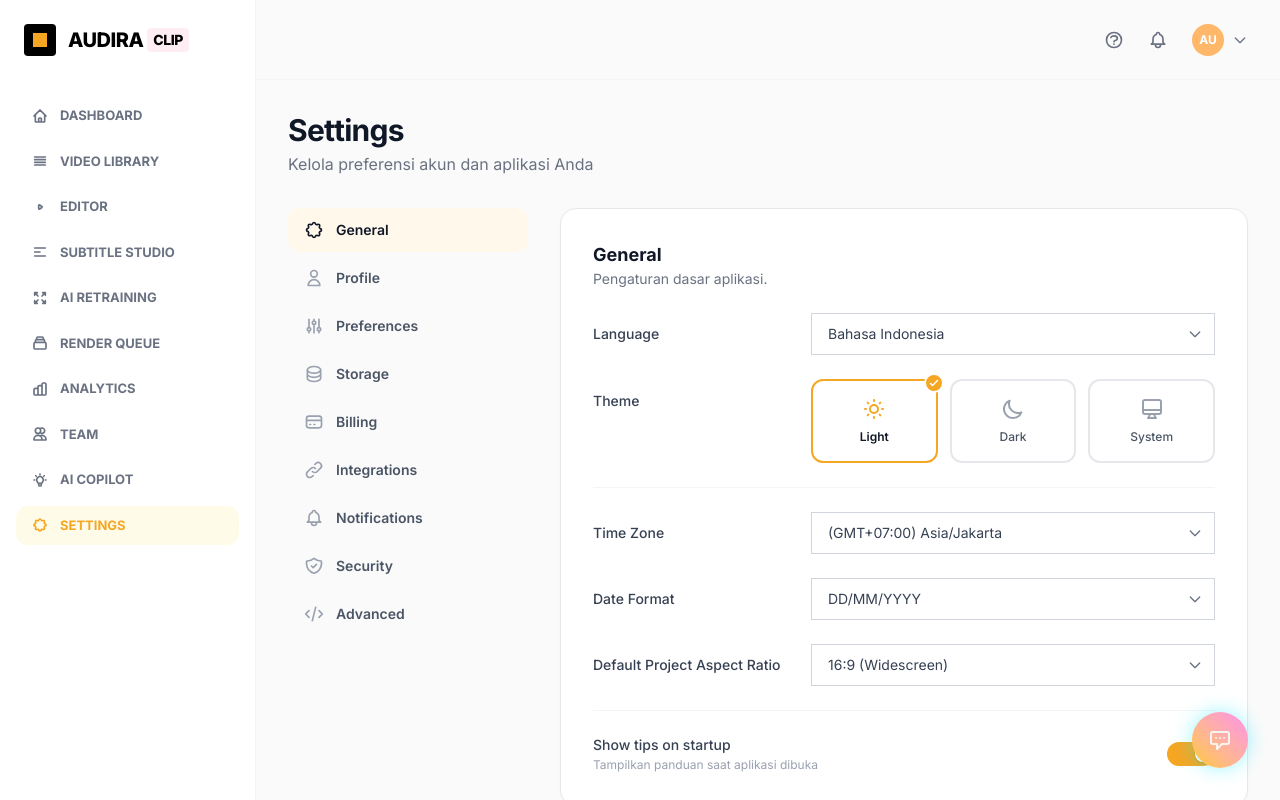
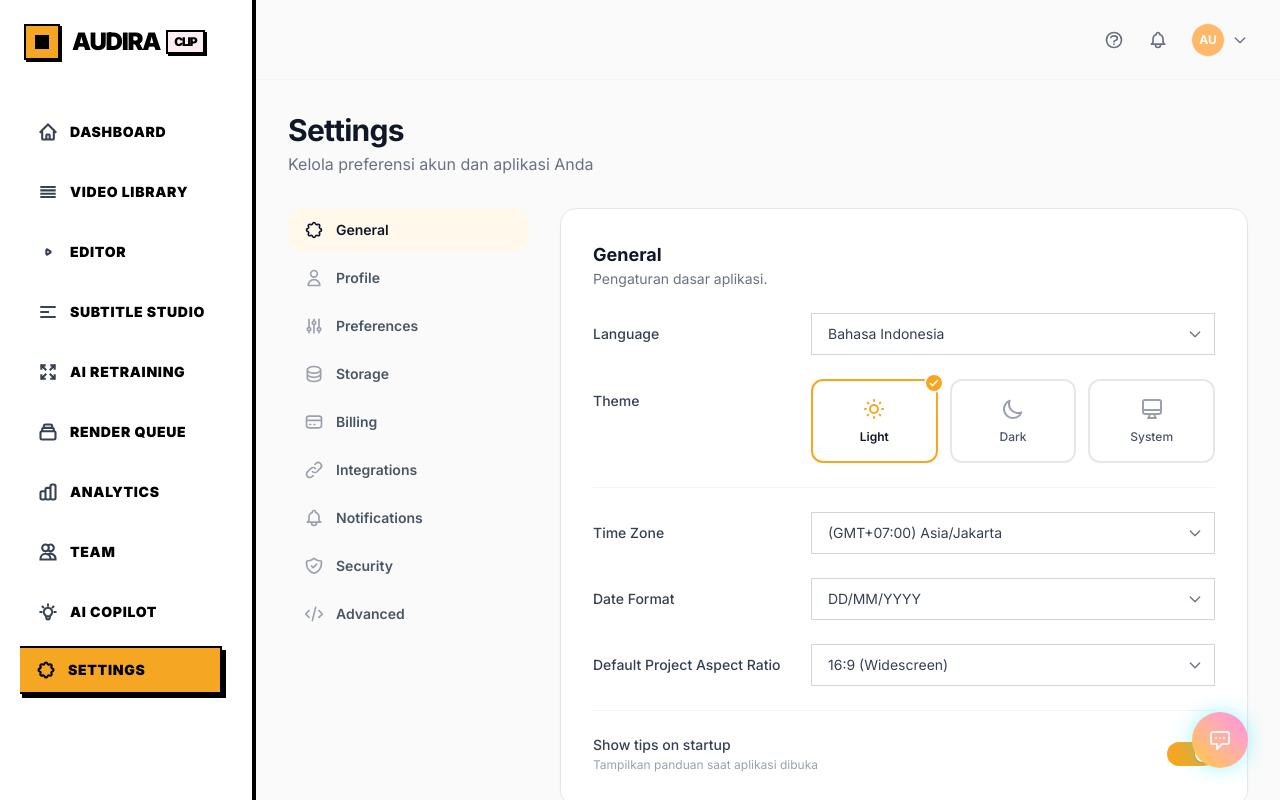
Before and after one commit to Audira141415/AUDIRA-CLIP-AI, a Next.js app in the folder apps/web/: page /settings in a window 1280 px wide. Built offline with nearby package versions, Linux system fonts and the light colour scheme.

Commit message:
style: redesign sidebar to match neo-brutalist aesthetic

```diff
--- a/apps/web/src/components/layout/Sidebar.tsx
+++ b/apps/web/src/components/layout/Sidebar.tsx
@@ -20,33 +20,33 @@ export default function Sidebar() {
   ];
 
   return (
-    <aside className="w-64 flex-shrink-0 bg-white h-screen flex flex-col py-6 px-4 sticky top-0 z-50 border-r border-gray-100">
+    <aside className="w-64 flex-shrink-0 bg-white h-screen flex flex-col py-6 px-5 sticky top-0 z-50 border-r-4 border-black">
       {/* Logo Area */}
-      <div className="flex items-center gap-3 mb-10 px-2 cursor-pointer">
-        <div className="w-8 h-8 bg-black rounded flex items-center justify-center shrink-0">
-          <div className="w-3.5 h-3.5 bg-[#F5A623] rounded-sm" />
+      <div className="flex items-center gap-3 mb-12 px-1 cursor-pointer">
+        <div className="w-9 h-9 bg-[#F5A623] border-2 border-black flex items-center justify-center shrink-0 shadow-[2px_2px_0px_0px_rgba(0,0,0,1)]">
+          <div className="w-3.5 h-3.5 bg-black" />
         </div>
-        <h1 className="font-extrabold text-xl tracking-tight text-black flex items-center gap-1">
-          AUDIRA <span className="bg-[#FFEDF4] text-black px-1.5 py-0.5 rounded text-sm">CLIP</span>
+        <h1 className="font-black text-2xl tracking-tighter text-black flex items-center gap-1.5 uppercase">
+          AUDIRA <span className="bg-[#FFEDF4] text-black px-1.5 py-0.5 border-2 border-black text-xs shadow-[2px_2px_0px_0px_rgba(0,0,0,1)]">CLIP</span>
         </h1>
       </div>
 
       {/* Navigation */}
-      <nav className="flex-1 space-y-1.5 overflow-y-auto">
+      <nav className="flex-1 space-y-3 overflow-y-auto pb-8 pr-2 custom-scrollbar">
         {menus.map((menu) => {
           const isActive = pathname === menu.href || (menu.href !== "/" && pathname.startsWith(menu.href));
           return (
             <Link
               key={menu.name}
               href={menu.href}
-              className={`flex items-center gap-3 px-4 py-2.5 rounded-xl text-[13px] font-bold transition-colors duration-200 ${
+              className={`flex items-center gap-3 px-4 py-3 text-sm font-black uppercase tracking-wider transition-all duration-150 ${
                 isActive
-                  ? "bg-yellow-50 text-[#F5A623]"
-                  : "text-gray-500 hover:text-gray-900 hover:bg-gray-50"
+                  ? "bg-[#F5A623] text-black border-2 border-black shadow-[4px_4px_0px_0px_rgba(0,0,0,1)] -translate-y-[2px] -translate-x-[2px]"
+                  : "bg-white text-black border-2 border-transparent hover:border-black hover:shadow-[4px_4px_0px_0px_rgba(0,0,0,1)] hover:-translate-y-[2px] hover:-translate-x-[2px]"
               }`}
             >
-              <svg className="w-4 h-4 shrink-0" fill="none" stroke="currentColor" viewBox="0 0 24 24">
-                <path strokeLinecap="round" strokeLinejoin="round" strokeWidth="2.5" d={menu.icon} />
+              <svg className={`w-5 h-5 shrink-0 ${isActive ? 'text-black' : 'text-gray-700'}`} fill="none" stroke="currentColor" viewBox="0 0 24 24">
+                <path strokeLinecap="square" strokeLinejoin="miter" strokeWidth="2.5" d={menu.icon} />
               </svg>
               {menu.name}
             </Link>
```
